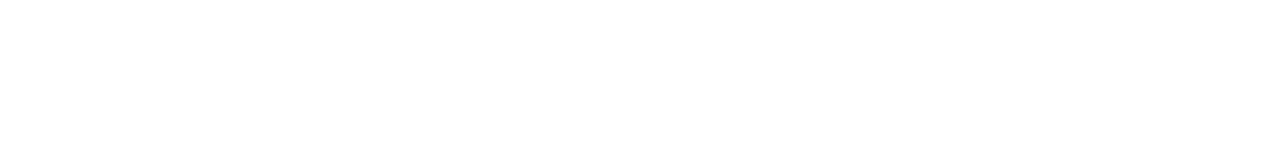
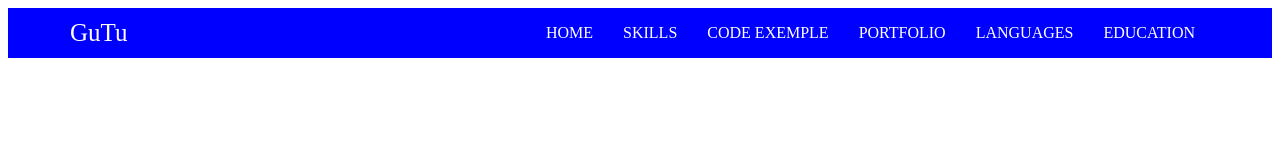
Before and after one commit to gulzhazy/nav-cv, a plain HTML site: page index.html in a window 1280 px wide. Drawn offline with Linux system fonts and the light colour scheme.

Commit message:
add header

```diff
--- a/css/styles.css
+++ b/css/styles.css
@@ -0,0 +1,54 @@
+body {
+  box-sizing: border-box;
+}
+
+.header {
+  background-color: blue;
+  box-sizing: border-box;
+  width: 100%;
+}
+
+.container {
+  margin: 0 auto;
+  width: 1140px;
+}
+
+.header-menu-item {
+  /* float: left; */
+  list-style: none;
+}
+
+.header-menu-link {
+  list-style: none;
+  text-decoration: none;
+  text-transform: uppercase;
+  padding: 0 15px;
+  color: white;
+}
+
+.header-logo {
+  display: flex;
+  justify-content: flex-start;
+  align-items: flex-end;
+  color: white;
+  font-size: 25px;
+  /* padding-top: 35px; */
+
+  text-decoration: none;
+  /* float: left; */
+}
+
+.header-menu {
+  display: flex;
+  /* justify-content: flex-end; */
+}
+
+.header-nav {
+  display: flex;
+  justify-content: space-between;
+  align-items: center;
+}
+
+.header-menu-link:hover {
+  background-color: rgb(165, 185, 190);
+}
--- a/index.html
+++ b/index.html
@@ -7,5 +7,35 @@
     <title>Gulzhazy Tursunbekova</title>
     <link rel="stylesheet" href="css/styles.css" />
   </head>
-  <body></body>
+  <body>
+    <header class="header">
+      <div class="header-inner">
+        <div class="container">
+          <nav class="header-nav">
+            <a href="#" class="header-logo">GuTu</a>
+            <ul class="header-menu">
+              <li class="header-menu-item">
+                <a href="#home" class="header-menu-link">Home</a>
+              </li>
+              <li class="header-menu-item">
+                <a href="#skills" class="header-menu-link">Skills</a>
+              </li>
+              <li class="header-menu-item">
+                <a href="#code" class="header-menu-link">Code Exemple</a>
+              </li>
+              <li class="header-menu-item">
+                <a href="#portfolio" class="header-menu-link">Portfolio</a>
+              </li>
+              <li class="header-menu-item">
+                <a href="#languages" class="header-menu-link">Languages</a>
+              </li>
+              <li class="header-menu-item">
+                <a href="#Education" class="header-menu-link">Education</a>
+              </li>
+            </ul>
+          </nav>
+        </div>
+      </div>
+    </header>
+  </body>
 </html>
```
